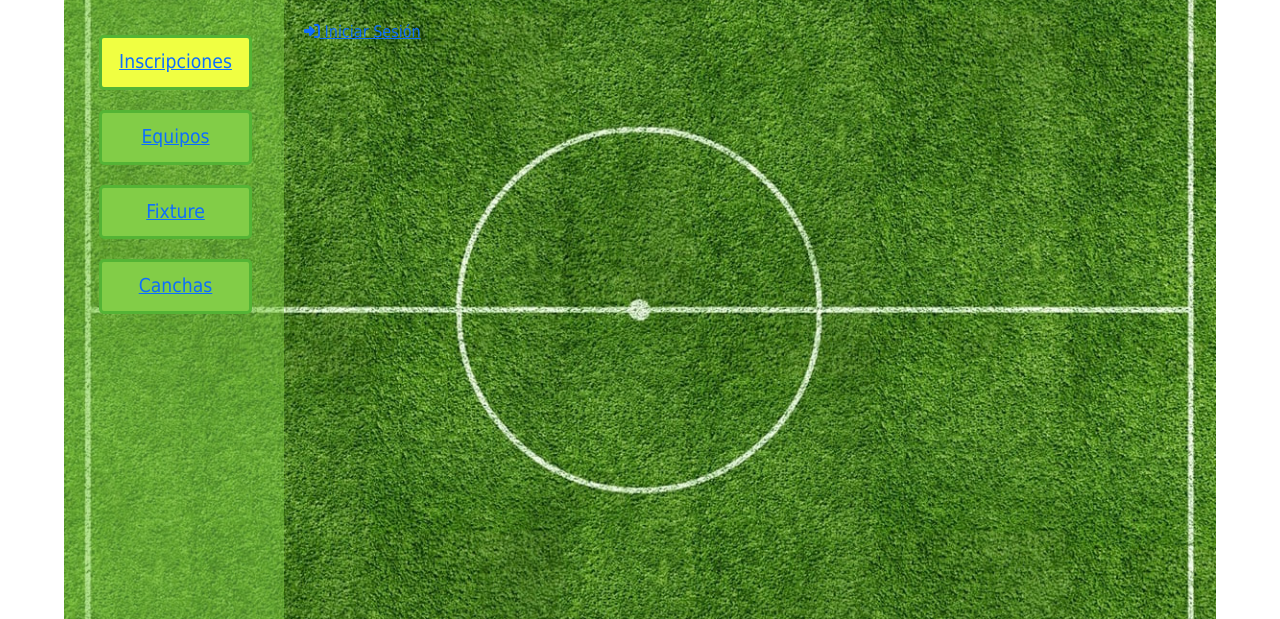
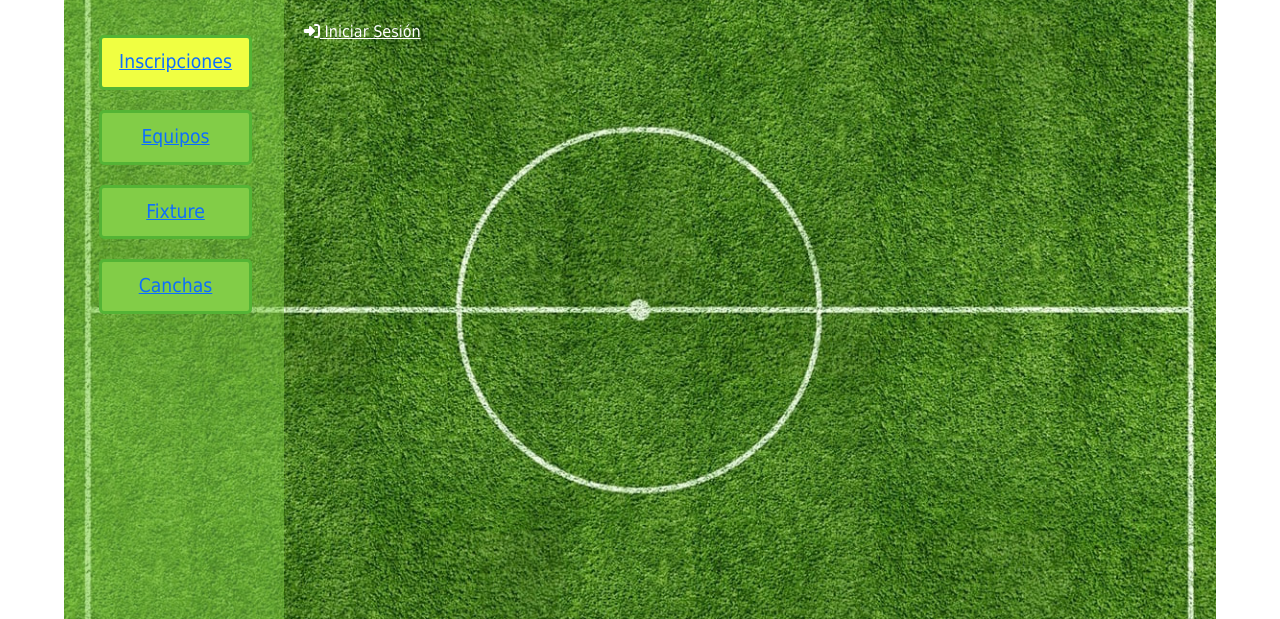
Before and after one commit to jpzenere/PIG_Project_G8, a Django app: page /inscripciones/crearJugador/ in a window 1280 px wide. Shown: the part 255-874 px from the top of the page. Run offline with Django 3.2, Linux system fonts and the light colour scheme; some libraries are stand-ins or nearby versions.

Commit message:
se actualizo login (estilo login)

```diff
--- a/templates/crear_jugador.html
+++ b/templates/crear_jugador.html
@@ -25,7 +25,7 @@
 
     </div>
 {% else %}
-    <a href="{% url 'login' %} "><i class="fa-solid fa-right-to-bracket"></i> Iniciar Sesión</a>
+    <a href="{% url 'login' %} " style="color:#FFFFFF"><i class="fa-solid fa-right-to-bracket"></i> Iniciar Sesión</a>
 
 {% endif %}
 {% endblock section%}
```
